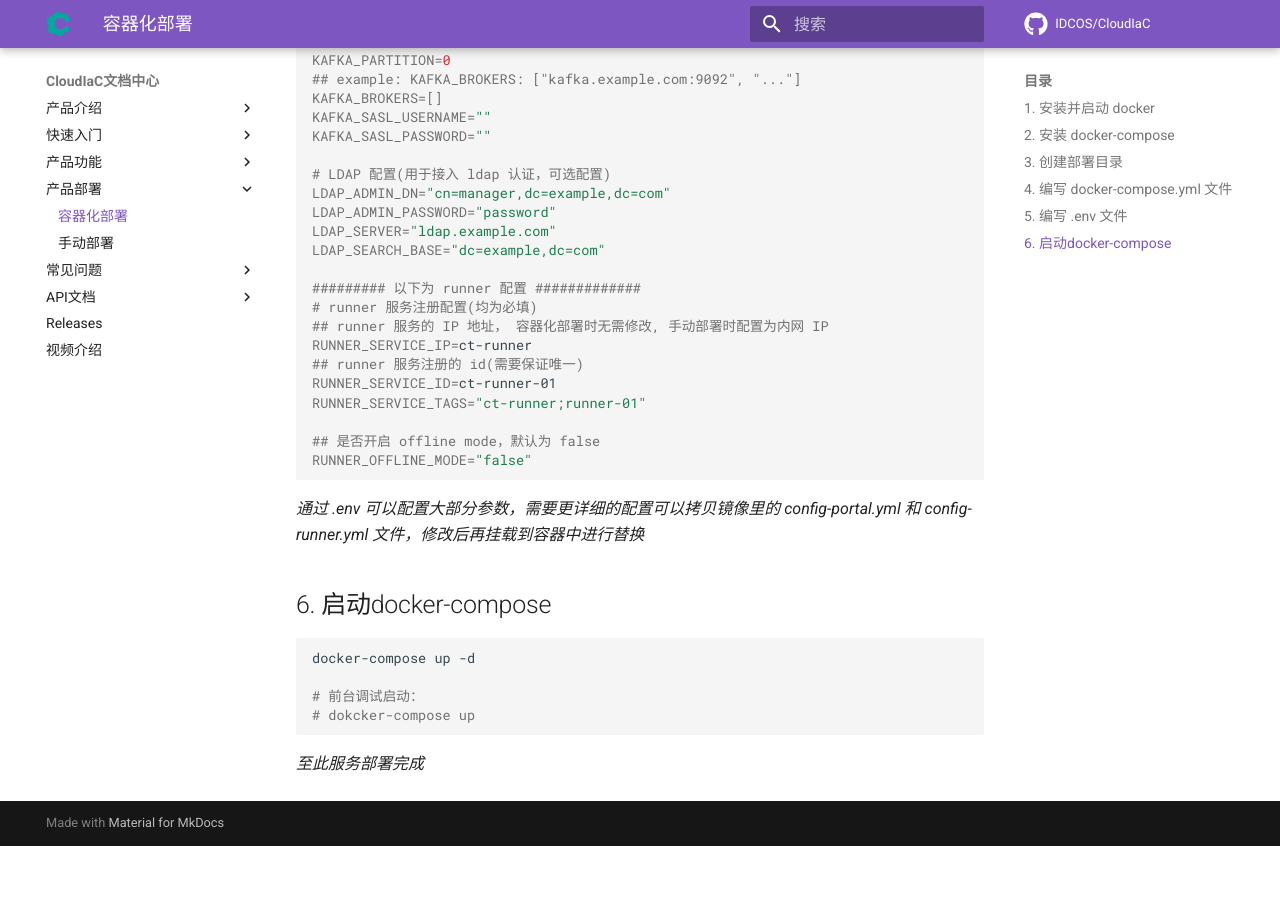
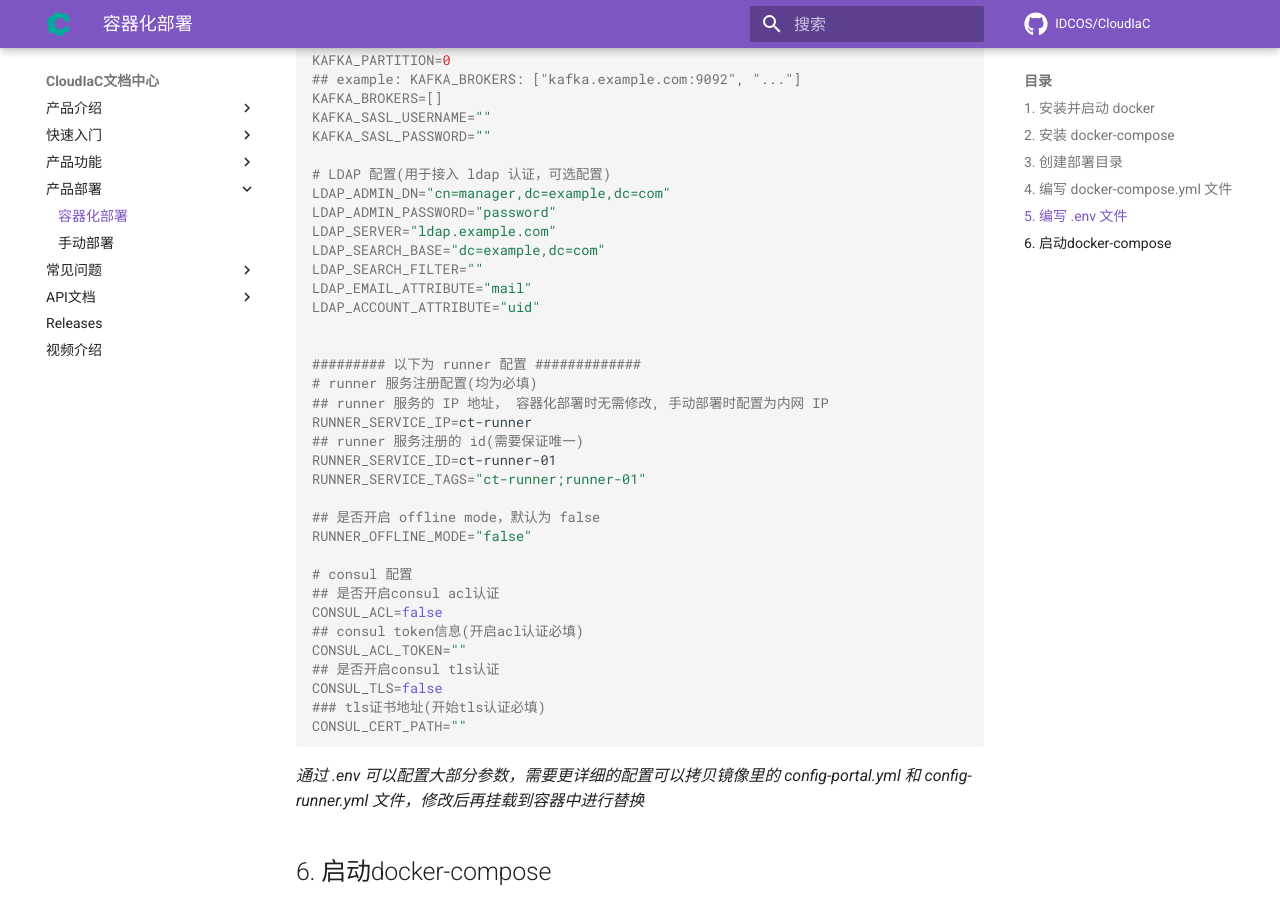
Before and after one commit to idcos/cloudiac, an MkDocs documentation site: the page built from docs/mkdocs/product-deploy/container.md, in a window 1280 px wide and 900 px high, scrolled down 3550 px. Built offline with MkDocs 1.6.1 and Material for MkDocs 9.7.7, drawn with Linux system fonts in a browser that asks for light colours; comment, search, counter and statistics services are not loaded; the version menu is left out; before the commit the page ends 4396 px from its top, so only the background shows below that.

Commit message:
update docs/mkdocs/product-deploy/container.md

````diff
--- a/docs/mkdocs/product-deploy/container.md
+++ b/docs/mkdocs/product-deploy/container.md
@@ -186,6 +186,10 @@ LDAP_ADMIN_DN="cn=manager,dc=example,dc=com"
 LDAP_ADMIN_PASSWORD="password"
 LDAP_SERVER="ldap.example.com"
 LDAP_SEARCH_BASE="dc=example,dc=com"
+LDAP_SEARCH_FILTER=""
+LDAP_EMAIL_ATTRIBUTE="mail"
+LDAP_ACCOUNT_ATTRIBUTE="uid"
+
 
 ######### 以下为 runner 配置 #############
 # runner 服务注册配置(均为必填)
@@ -197,6 +201,16 @@ RUNNER_SERVICE_TAGS="ct-runner;runner-01"
 
 ## 是否开启 offline mode，默认为 false
 RUNNER_OFFLINE_MODE="false"
+
+# consul 配置
+## 是否开启consul acl认证
+CONSUL_ACL=false
+## consul token信息(开启acl认证必填)
+CONSUL_ACL_TOKEN=""
+## 是否开启consul tls认证
+CONSUL_TLS=false
+### tls证书地址(开始tls认证必填)
+CONSUL_CERT_PATH=""
 
 ```
 
````
